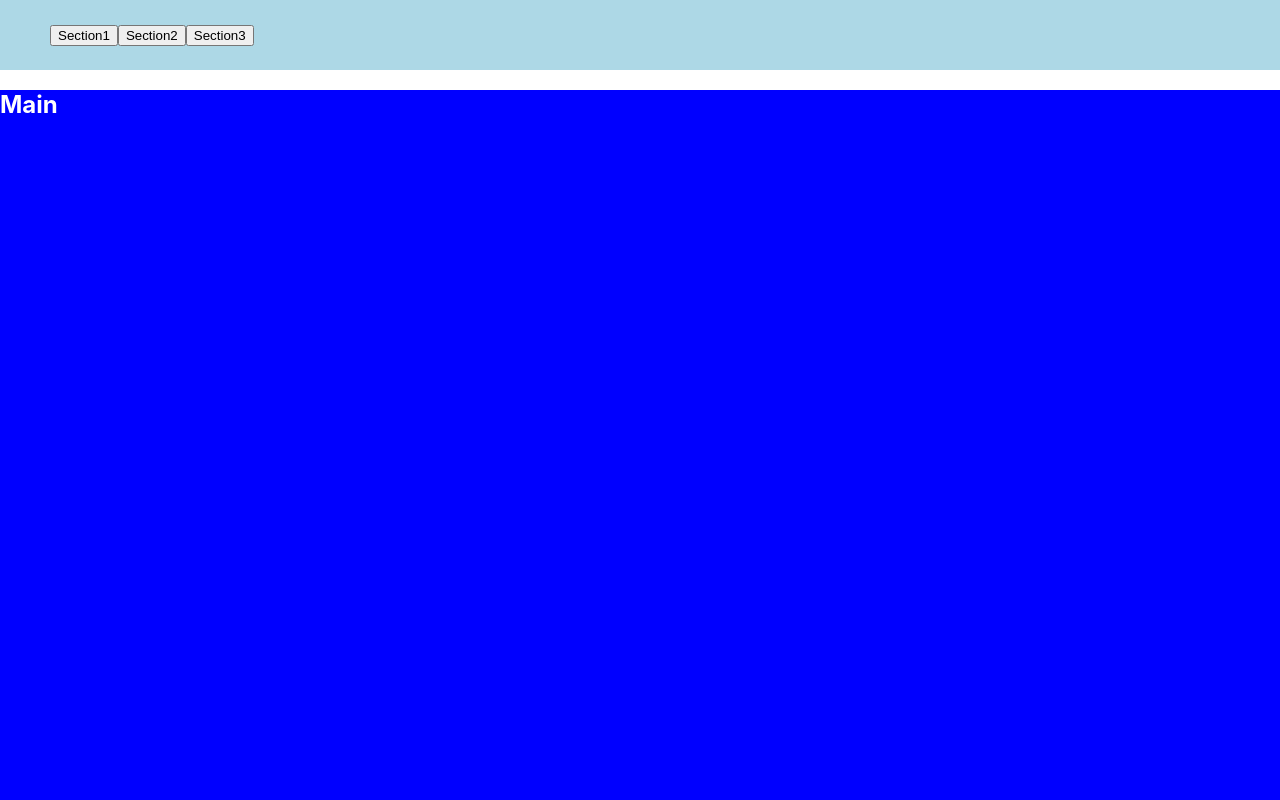
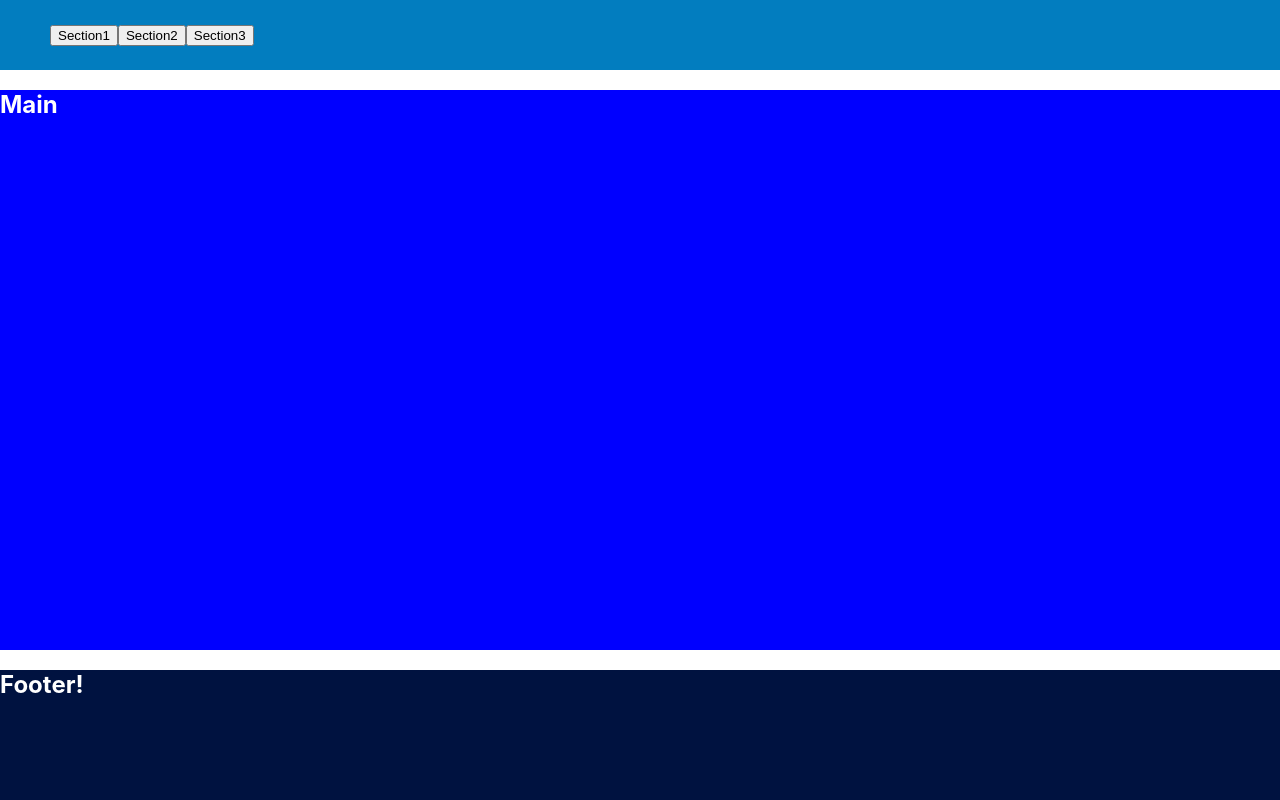
Before and after one commit to paulooliveira152012/gradsReact, a React (Create React App) app: page / in a window 1280 px wide. Shown: the top 800 px of the page. Built offline with nearby package versions, Linux system fonts and the light colour scheme.

Commit message:
to work on header

```diff
--- a/src/components/Header/style.css
+++ b/src/components/Header/style.css
@@ -1,5 +1,6 @@
 header {
-    background-color: lightblue;
+    background-color: #027DBF;
+    color: white;
     height: 70px;
     display: flex;
     flex-direction: column;
--- a/src/components/Main/style.css
+++ b/src/components/Main/style.css
@@ -1,5 +1,5 @@
 main {
     background-color: blue;
     color: white;
-    height: 90vh;
+    height: 70vh;
 }
```
Also changed, not shown: src/assets/images/logo.PNG (added).
